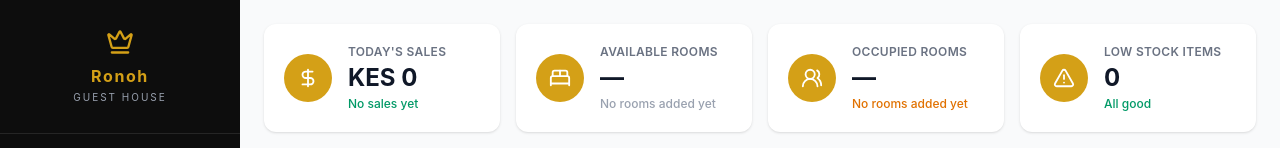
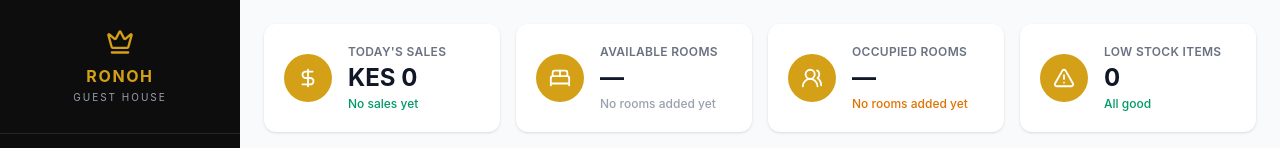
Before and after one commit to Tiller-Mor/queens_guests, a React (Vite) app in the folder frontend/: page / in a window 1280 px wide. Shown: the top 148 px of the page. Built offline with nearby package versions, Linux system fonts and the light colour scheme.

Commit message:
modified:   frontend/src/App.jsx

```diff
--- a/frontend/src/App.jsx
+++ b/frontend/src/App.jsx
@@ -21,6 +21,7 @@ const TABS = [
   { key: "stock", label: "Stock Management", icon: Package },
 ];
 const author = "Ronoh"
+const app_name = "RONOH"
 
 function SidebarContent({ page, setPage, onNavigate }) {
   return (
@@ -28,7 +29,7 @@ function SidebarContent({ page, setPage, onNavigate }) {
       <div className="px-6 py-7 flex flex-col items-center border-b border-white/10">
         <Crown size={28} style={{ color: GOLD }} />
         <div className="mt-2 font-bold tracking-widest text-base capitalize" style={{ color: GOLD }}>
-          Ronoh
+          {app_name}
         </div>
         <div className="text-[10px] tracking-[0.2em] text-gray-400 mt-0.5">
           GUEST HOUSE
```
